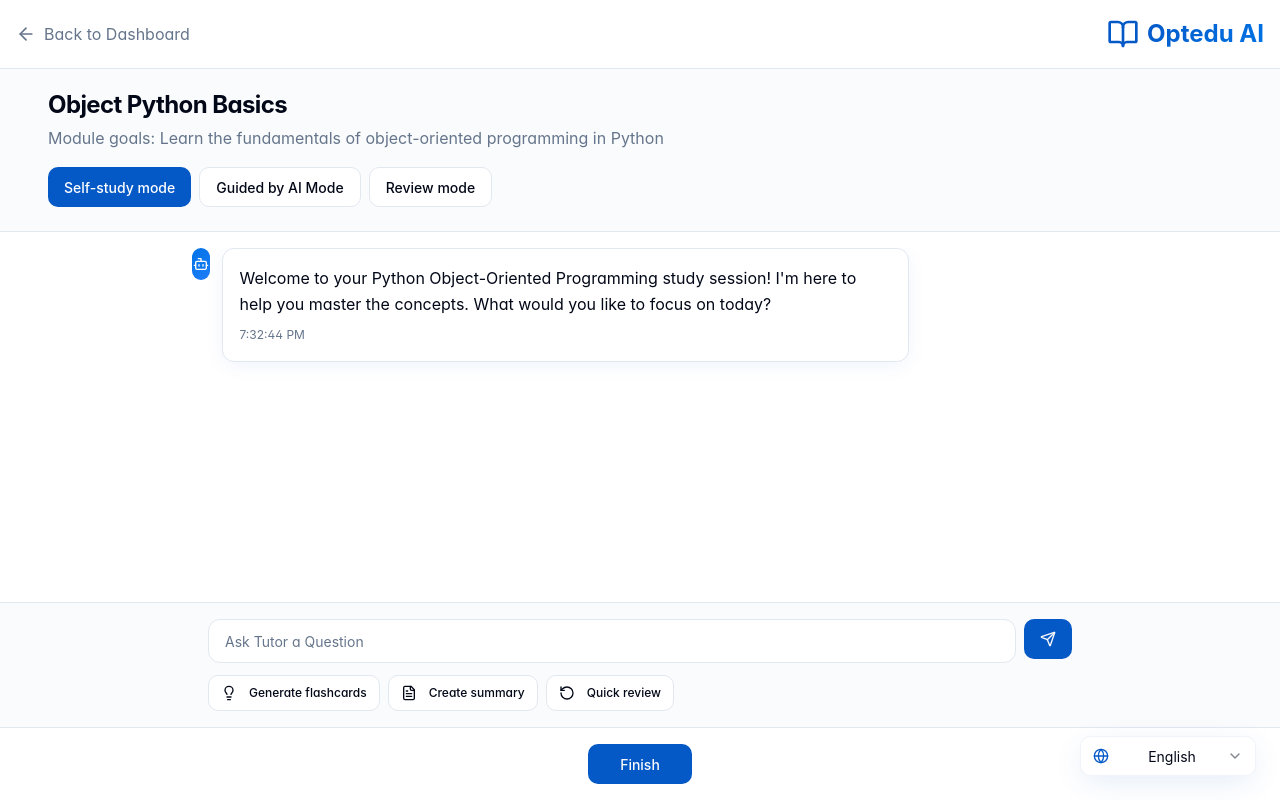
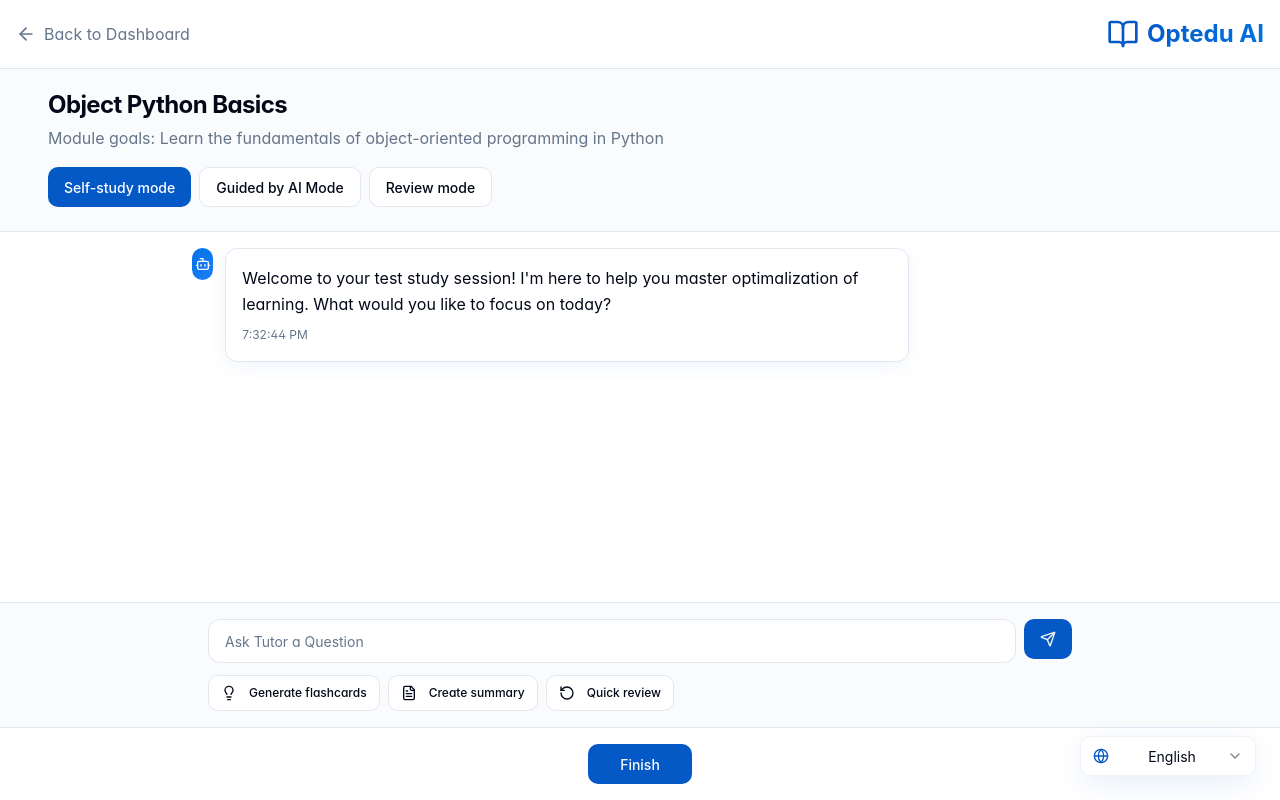
Before and after one commit to Olasty25/optedu-ai-tutor, a React (Vite) app: page /study/1 in a window 1280 px wide. Built offline with nearby package versions, Linux system fonts and the light colour scheme.

Commit message:
Update StudyModule.tsx

```diff
--- a/src/pages/StudyModule.tsx
+++ b/src/pages/StudyModule.tsx
@@ -57,7 +57,7 @@ const StudyModule = () => {
     {
       id: "1",
       type: "ai",
-      content: "Welcome to your Python Object-Oriented Programming study session! I'm here to help you master the concepts. What would you like to focus on today?",
+      content: "Welcome to your test study session! I'm here to help you master optimalization of learning. What would you like to focus on today?",
       timestamp: new Date()
     }
   ]);
```
